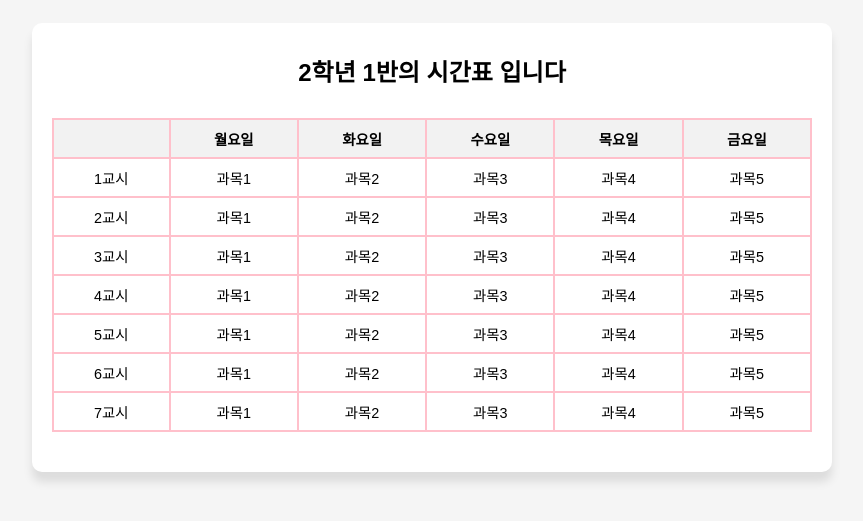
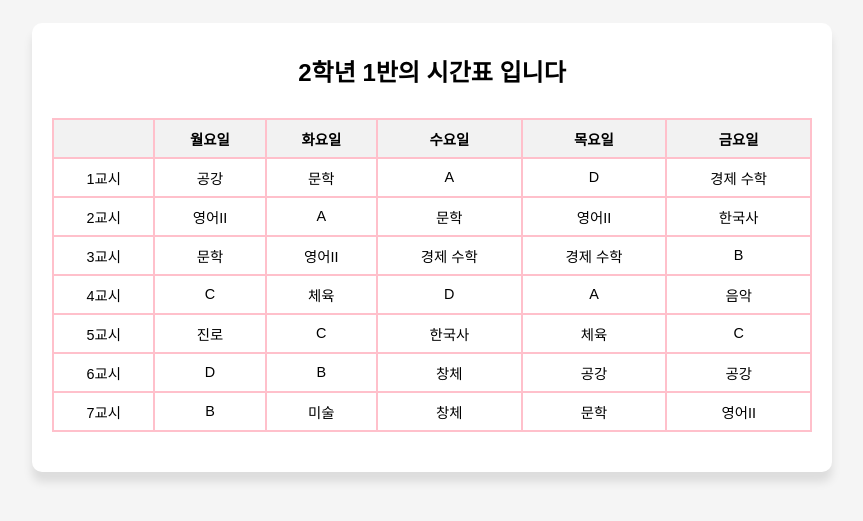
Before and after one commit to peropero1111/2-1_schedule, a plain HTML site: page index.html in a window 1280 px wide. Shown: the part 153-674 px from the top of the page, without its empty margins (208-1071 px from the left). Drawn offline with Linux system fonts and the light colour scheme.

Commit message:
Update index.html

```diff
--- a/index.html
+++ b/index.html
@@ -75,23 +75,23 @@
         }
         if (day === 1)//월요일
         {
-            alert('오늘의 시간표는 과목1, 과목1, 과목1, 과목1, 과목1, 과목1, 과목1 입니다. 새로고침시 등장하는 메세지 입니다.')
+            alert('오늘의 시간표는 공강, 영어II, 문학, C, 진로, D, B 입니다. 새로고침시 등장하는 메세지 입니다.')
         }
         if (day === 2)//화요일
         {
-            alert('오늘의 시간표는 과목1, 과목1, 과목1, 과목1, 과목1, 과목1, 과목1 입니다. 새로고침시 등장하는 메세지 입니다.')
+            alert('오늘의 시간표는 문학, A, 영어II, 체육, C, B, 미술 입니다. 새로고침시 등장하는 메세지 입니다.')
         }
         if (day === 3)//수요잉
         {
-            alert('오늘의 시간표는 과목1, 과목1, 과목1, 과목1, 과목1, 과목1, 과목1 입니다. 새로고침시 등장하는 메세지 입니다.')
+            alert('오늘의 시간표는 A, 문학, 경제수학, D, 한국사, 창체, 창체 입니다. 새로고침시 등장하는 메세지 입니다.')
         }
         if (day === 4)//목요일
         {
-            alert('오늘의 시간표는 과목1, 과목1, 과목1, 과목1, 과목1, 과목1, 과목1 입니다. 새로고침시 등장하는 메세지 입니다.')
+            alert('오늘의 시간표는 D, 영어II, 경제수학, A, 체육, 공강, 문학 입니다. 새로고침시 등장하는 메세지 입니다.')
         }
         if (day === 5)//금요일
         {
-            alert('오늘의 시간표는 과목1, 과목1, 과목1, 과목1, 과목1, 과목1, 과목1 입니다. 새로고침시 등장하는 메세지 입니다.')
+            alert('오늘의 시간표는 경제수학, 한국사, B, 음악, C, 공강, 영어II 입니다. 새로고침시 등장하는 메세지 입니다.')
         }
         if (day === 6)//토요일
         {
@@ -114,59 +114,59 @@
                 </tr>
                 <tr>
                     <td>1교시</td>
-                    <td>과목1</td>
-                    <td>과목2</td>
-                    <td>과목3</td>
-                    <td>과목4</td>
-                    <td>과목5</td>
+                    <td>공강</td>
+                    <td>문학</td>
+                    <td>A</td>
+                    <td>D</td>
+                    <td>경제 수학</td>
                 </tr>
                 <tr>
                     <td>2교시</td>
-                    <td>과목1</td>
-                    <td>과목2</td>
-                    <td>과목3</td>
-                    <td>과목4</td>
-                    <td>과목5</td>
+                    <td>영어II</td>
+                    <td>A</td>
+                    <td>문학</td>
+                    <td>영어II</td>
+                    <td>한국사</td>
                 </tr>
                 <tr>
                     <td>3교시</td>
-                    <td>과목1</td>
-                    <td>과목2</td>
-                    <td>과목3</td>
-                    <td>과목4</td>
-                    <td>과목5</td>
+                    <td>문학</td>
+                    <td>영어II</td>
+                    <td>경제 수학</td>
+                    <td>경제 수학</td>
+                    <td>B</td>
                 </tr>
                 <tr>
                     <td>4교시</td>
-                    <td>과목1</td>
-                    <td>과목2</td>
-                    <td>과목3</td>
-                    <td>과목4</td>
-                    <td>과목5</td>
+                    <td>C</td>
+                    <td>체육</td>
+                    <td>D</td>
+                    <td>A</td>
+                    <td>음악</td>
                 </tr>
                 <tr>
                     <td>5교시</td>
-                    <td>과목1</td>
-                    <td>과목2</td>
-                    <td>과목3</td>
-                    <td>과목4</td>
-                    <td>과목5</td>
+                    <td>진로</td>
+                    <td>C</td>
+                    <td>한국사</td>
+                    <td>체육</td>
+                    <td>C</td>
                 </tr>
                 <tr>
                     <td>6교시</td>
-                    <td>과목1</td>
-                    <td>과목2</td>
-                    <td>과목3</td>
-                    <td>과목4</td>
-                    <td>과목5</td>
+                    <td>D</td>
+                    <td>B</td>
+                    <td>창체</td>
+                    <td>공강</td>
+                    <td>공강</td>
                 </tr>
                 <tr>
                     <td>7교시</td>
-                    <td>과목1</td>
-                    <td>과목2</td>
-                    <td>과목3</td>
-                    <td>과목4</td>
-                    <td>과목5</td>
+                    <td>B</td>
+                    <td>미술</td>
+                    <td>창체</td>
+                    <td>문학</td>
+                    <td>영어II</td>
                 </tr>
             </table>
         </div>
```
